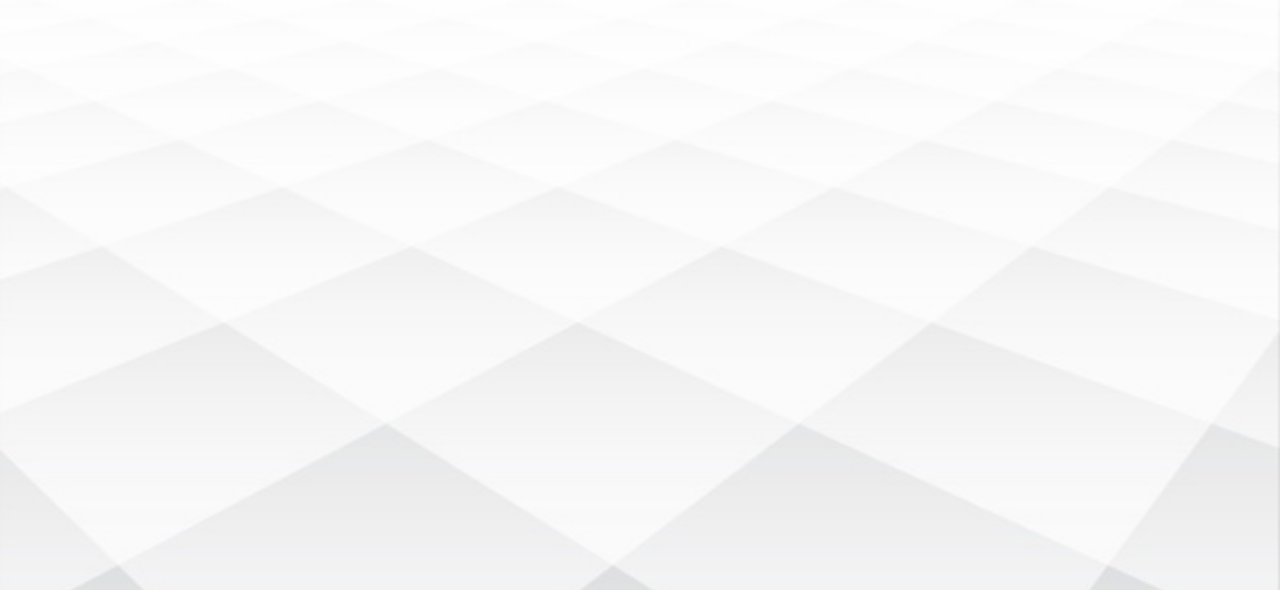
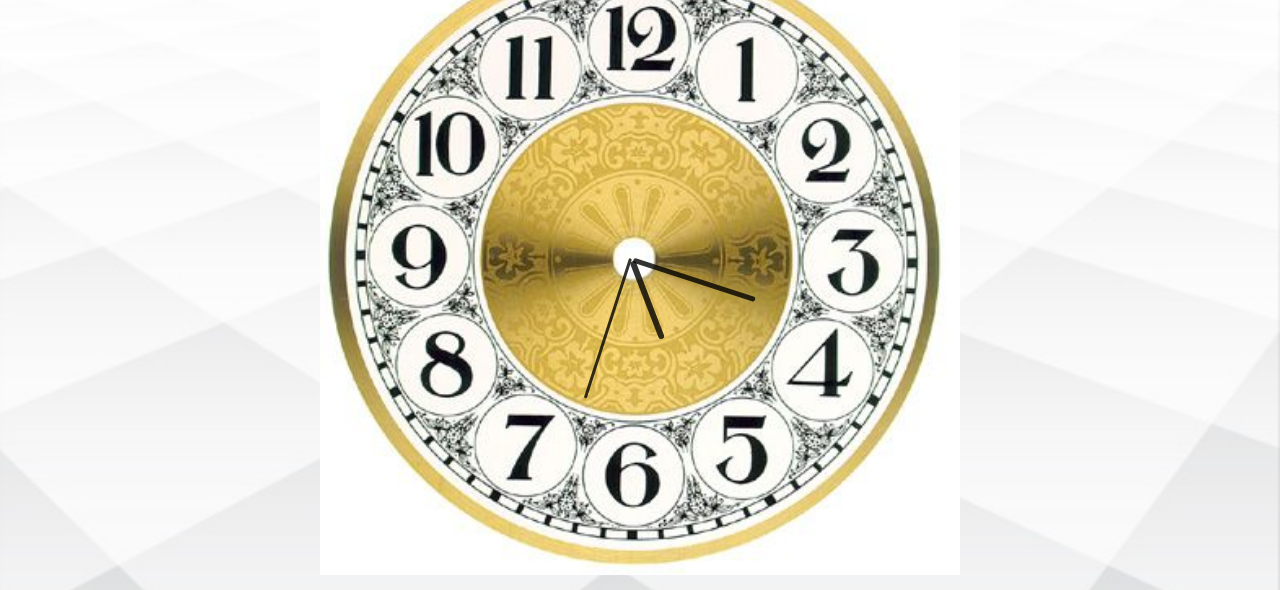
Before and after one commit to Subhangini/ANALOG_CLOCK, a plain HTML site: page index.html in a window 1280 px wide. Shown: the part 73-663 px from the top of the page. Drawn offline with Linux system fonts and the light colour scheme.

Commit message:
Update index.css

```diff
--- a/clock project/index.css
+++ b/clock project/index.css
@@ -6,8 +6,8 @@ body {
 #clockcontainer{
     position: relative;
     margin: auto;
-    height: 70vw
-    width: 70vw;
+    height: 50vw;
+    width: 50vw;
 
     background:url(clock.jpg) no-repeat;
     background-size: 100%;
```
